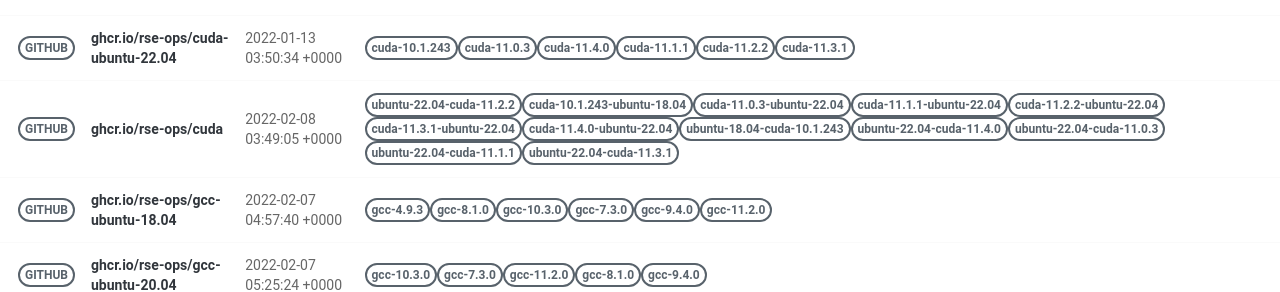
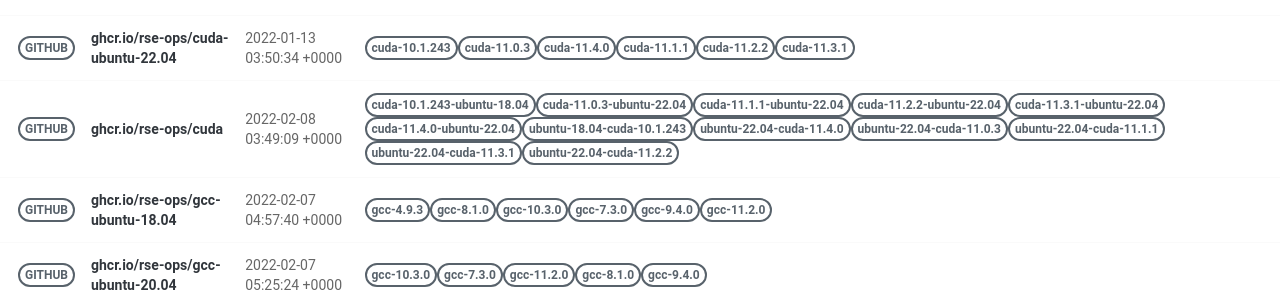
Before and after one commit to rse-ops/docker-images, a Jekyll site: the page built from pages/index.md, in a window 1280 px wide. Shown: the part 414-706 px from the top of the page. Built offline with Jekyll 4.4.1, drawn with Linux system fonts in a browser that asks for light colours; nearby versions of some CDN libraries; part of the change alters nothing that is shown.

Commit message:
Automated push to update library 2022-02-08

```diff
--- a/_library/ghcr.io-rse-ops-cuda.md
+++ b/_library/ghcr.io-rse-ops-cuda.md
@@ -1,14 +1,11 @@
 ---
 layout: container
 name: ghcr.io/rse-ops/cuda
-updated_at: 2022-02-08 03:49:05.660090
+updated_at: 2022-02-08 03:49:09.248048
 
 
 container_url: https://github.com/orgs/rse-ops/packages/container/package/cuda
 versions:
- - tag: ubuntu-22.04-cuda-11.2.2
-   dockerfile: https://github.com/rse-ops/docker-images/blob/main/ubuntu/cuda/Dockerfile
-   manifest: https://crane.ggcr.dev/manifest/ghcr.io/rse-ops/cuda:ubuntu-22.04-cuda-11.2.2
  - tag: cuda-10.1.243-ubuntu-18.04
    dockerfile: https://github.com/rse-ops/docker-images/blob/main/ubuntu/cuda/Dockerfile
    manifest: https://crane.ggcr.dev/manifest/ghcr.io/rse-ops/cuda:cuda-10.1.243-ubuntu-18.04
@@ -42,5 +39,8 @@ versions:
  - tag: ubuntu-22.04-cuda-11.3.1
    dockerfile: https://github.com/rse-ops/docker-images/blob/main/ubuntu/cuda/Dockerfile
    manifest: https://crane.ggcr.dev/manifest/ghcr.io/rse-ops/cuda:ubuntu-22.04-cuda-11.3.1
+ - tag: ubuntu-22.04-cuda-11.2.2
+   dockerfile: https://github.com/rse-ops/docker-images/blob/main/ubuntu/cuda/Dockerfile
+   manifest: https://crane.ggcr.dev/manifest/ghcr.io/rse-ops/cuda:ubuntu-22.04-cuda-11.2.2
 
 ---
```
